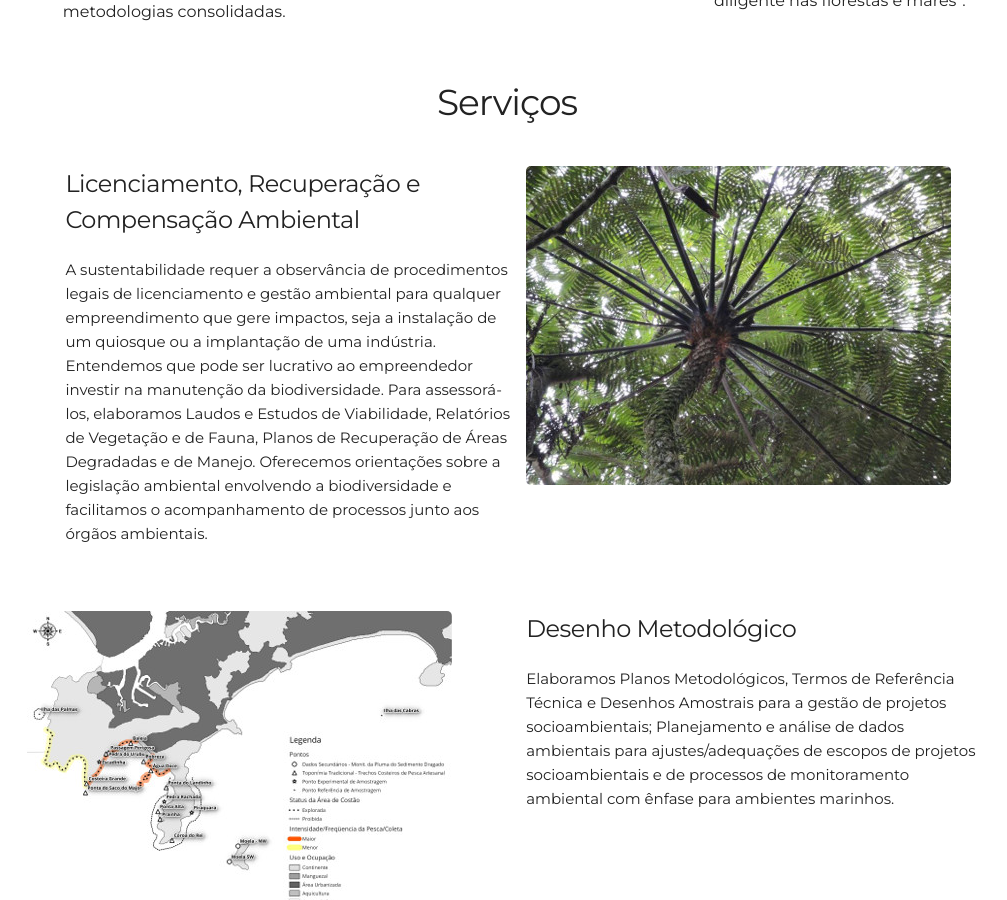
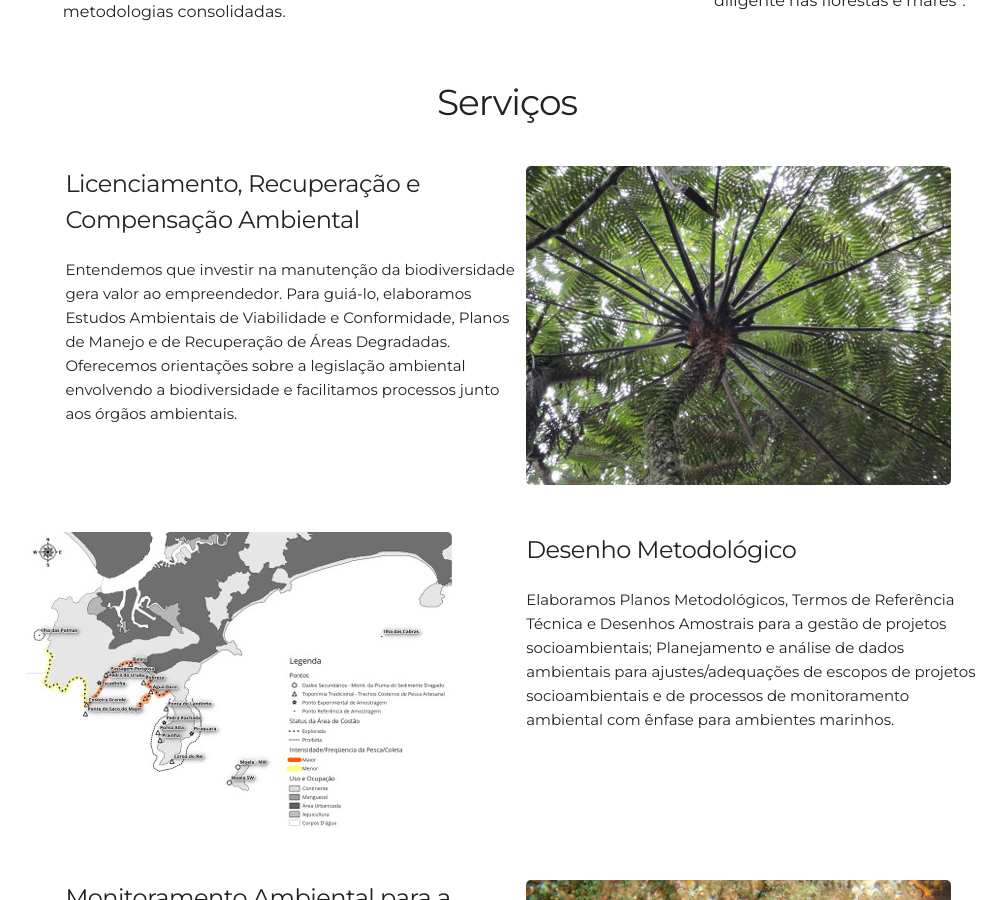
Before and after one commit to leroy1977/eQ1, a Jekyll site: the page built from index.html, in a window 1280 px wide and 900 px high, scrolled down 1565 px. Shown: the whole window, without its empty margins (133-1140 px from the left). Built offline with Jekyll 4.4.1, drawn with Linux system fonts in a browser that asks for light colours.

Commit message:
Update projects.html

```diff
--- a/_includes/projects.html
+++ b/_includes/projects.html
@@ -9,7 +9,7 @@
     <div class="six columns">
       <h5> Licenciamento, Recuperação e Compensação Ambiental </h5>
       <!--<li> Aplicação: estudos ambientais em processos de licenciamento; planos de manejo, programas ambientais para planos diretores.</li> -->
-      <p>A sustentabilidade requer a observância de procedimentos legais de licenciamento e gestão ambiental para qualquer empreendimento que gere impactos, seja a instalação de um quiosque ou a implantação de uma indústria. Entendemos que pode ser lucrativo ao empreendedor investir na manutenção da biodiversidade. Para assessorá-los, elaboramos Laudos e Estudos de Viabilidade, Relatórios de Vegetação e de Fauna, Planos de Recuperação de Áreas Degradadas e de Manejo. Oferecemos orientações sobre a legislação ambiental envolvendo a biodiversidade e facilitamos o acompanhamento de processos junto aos órgãos ambientais. </p>
+      <p>Entendemos que investir na manutenção da biodiversidade gera valor ao empreendedor. Para guiá-lo, elaboramos Estudos Ambientais de Viabilidade e Conformidade, Planos de Manejo e de Recuperação de Áreas Degradadas. Oferecemos orientações sobre a legislação ambiental envolvendo a biodiversidade e facilitamos processos junto aos órgãos ambientais. </p>
       <!-- <p> <i> <font color= #4B5664> Entre em contato. </i> </p>
       <a class="project-link" href="mailto:{{site.email}}">E-MAIL</a> -->
     </div>
```
